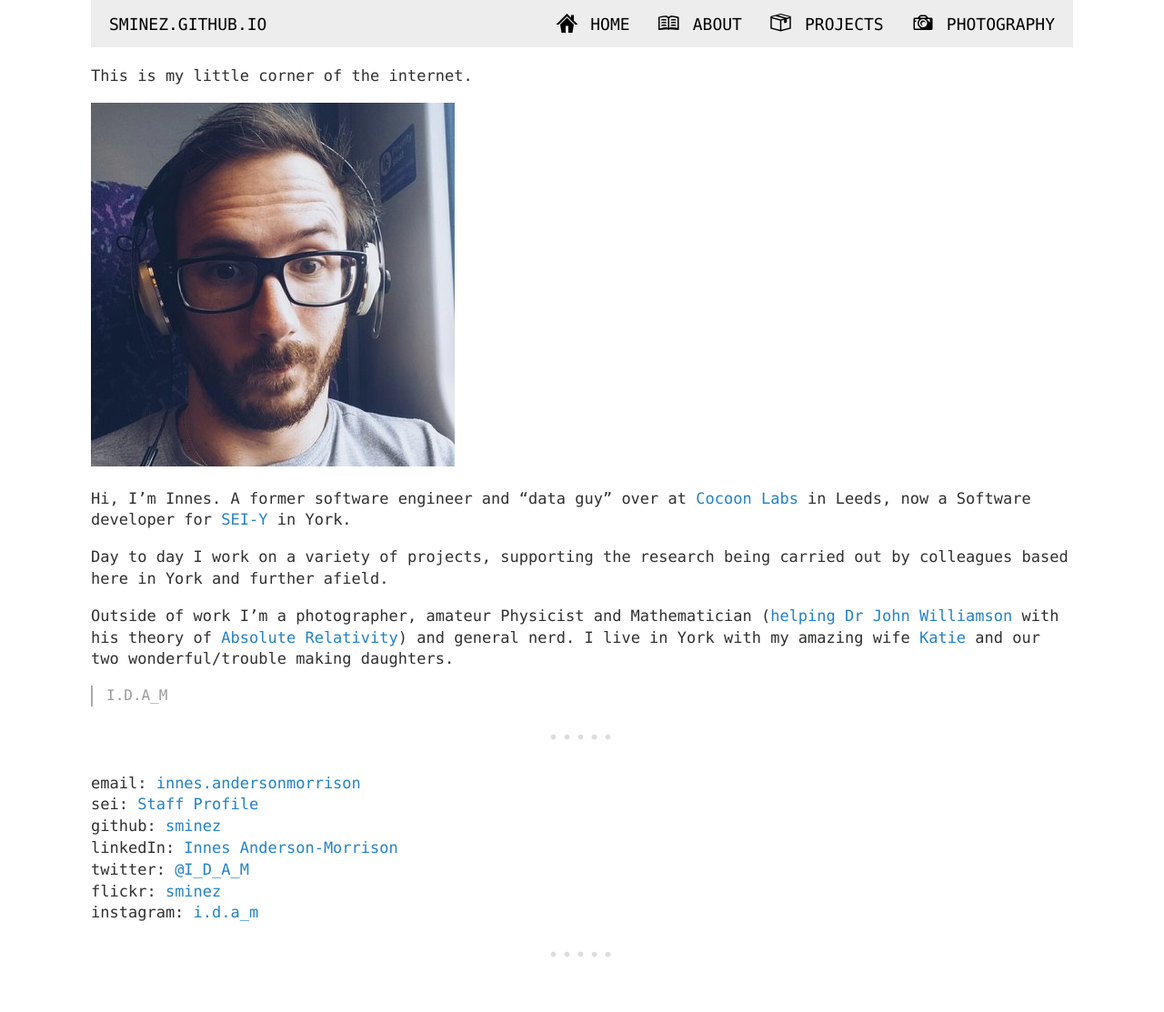
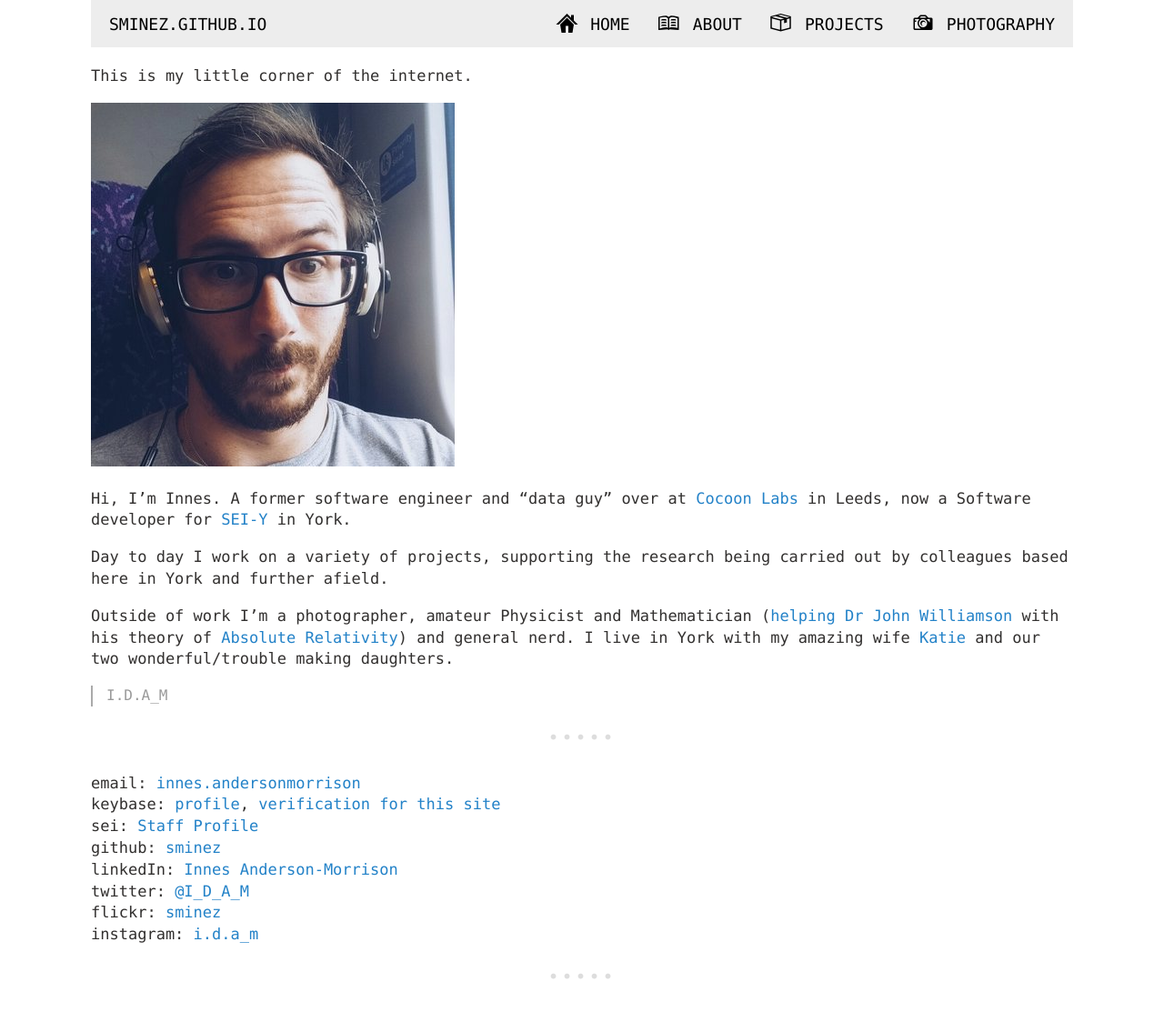
Before and after one commit to sminez/sminez.github.io, a Jekyll site: the page built from about.md, in a window 1280 px wide. Shown: the whole page at 91% size. Built offline with Jekyll 4.4.1, drawn with Linux system fonts in a browser that asks for light colours; before the commit the page ends 1089 px from its top, so only the background shows below that.

Commit message:
adding keybase to about

```diff
--- a/about.md
+++ b/about.md
@@ -23,6 +23,7 @@ wonderful/trouble making daughters.
 -----------------
 
 email:     [innes.andersonmorrison](mailto:innes.andersonmorrison@gmail.com)<br>
+keybase:   [profile](https://keybase.io/idam), [verification for this site](https://sminez.github.io/keybase.txt)<br>
 sei:       [Staff Profile](https://www.sei.org/people/innes-anderson-morrison/)<br>
 github:    [sminez](https://github.com/sminez/)<br>
 linkedIn:  [Innes Anderson-Morrison](https://www.linkedin.com/in/innes-anderson-morrison-4a67b1b9/)<br>
```
